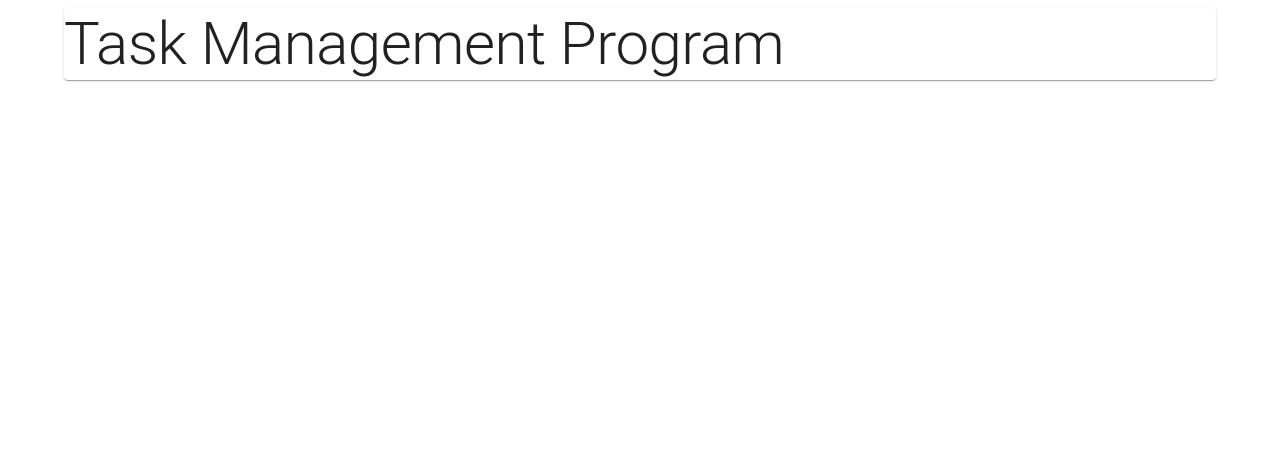
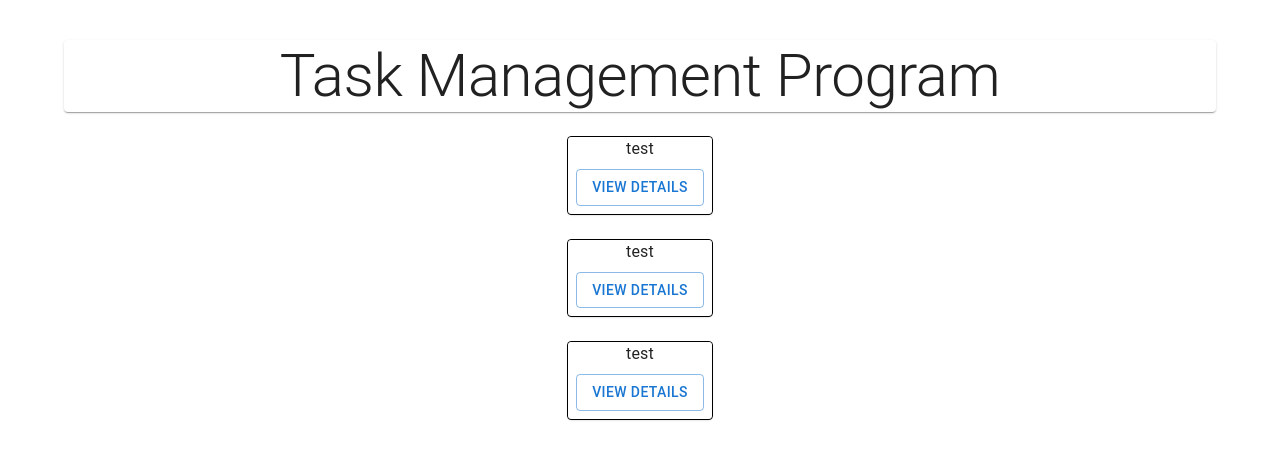
Before and after one commit to Navarro-Jonathan/COMP584-project1, a Next.js app in the folder frontend/: page / in a window 1280 px wide. Shown: the top 460 px of the page. Built offline with nearby package versions, Linux system fonts and the light colour scheme.

Commit message:
add tasks to ui

```diff
--- a/frontend/app/components/SortableItem.tsx
+++ b/frontend/app/components/SortableItem.tsx
@@ -1,8 +1,8 @@
 import React from 'react';
 import {useSortable} from '@dnd-kit/sortable';
 import {CSS} from '@dnd-kit/utilities';
-
-export function SortableItem(props: any) {
+import {Task, TaskBox} from './Task'
+export function SortableItem(props: {id: number, task: Task}) {
   const {
     attributes,
     listeners,
@@ -15,10 +15,19 @@ export function SortableItem(props: any) {
     transform: CSS.Transform.toString(transform),
     transition,
   };
-
+  const task = props.task
   return (
     <div ref={setNodeRef} style={style} {...attributes} {...listeners}>
-      {/* ... */}
+      {<TaskBox
+      task_name={task.task_name}
+      description={task.description}
+      sort_field={task.sort_field}
+      created_at={task.created_at}
+      updated_at={task.updated_at}
+      deleted_at={task.deleted_at}
+      move_handler={task.move_handler}
+      view_details_handler={task.view_details_handler}
+      ></TaskBox>}
     </div>
   );
 }
--- a/frontend/app/components/Task.tsx
+++ b/frontend/app/components/Task.tsx
@@ -1,28 +1,42 @@
-import {Button, Chip, Grid, Stack, Typography} from '@mui/material';
+import {Box, Card, Button, Grid, Stack, Typography} from '@mui/material';
 
-export const Task = (
+export const TaskBox = (
     {task_name, description, sort_field,
     created_at, updated_at, deleted_at,
     move_handler, view_details_handler}:
-        {task_name: string, description: string, sort_field: number,
-        created_at: Date, updated_at: Date, deleted_at: Date,
-        move_handler: Function, view_details_handler: Function}) => {
+        Task) => {
   return (
-    <Grid container spacing={2} key={task_name} justifyContent={"space-between"}>
-        <Grid xs={3} item textAlign={'end'}>
-            <Typography>{task_name}</Typography>
+    <Box sx={{ border: 1, borderRadius: 1}}>
+        <Card>
+            <center>
+                <Typography>{task_name}</Typography>
+            </center>
             <Stack direction={"row"}
-                justifyContent={'flex-end'}
+                justifyContent={'center'}
                 alignItems={'center'}
-                spacing={0.5}>
+                spacing={4}
+                paddingBottom={1}
+                padding={1}
+                paddingTop={1}>
                 <Button variant='outlined'
                     onClick={view_details_handler()}>
                     {"View Details"}
                 </Button>
             </Stack>
-        </Grid>
-    </Grid>
+        </Card>
+    </Box>
   );
 };
 
+export type Task = {
+    task_name: string,
+    description: string,
+    sort_field: number,
+    created_at: Date,
+    updated_at: Date,
+    deleted_at: Date,
+    move_handler: Function,
+    view_details_handler: Function
+};
+
 export default Task;
--- a/frontend/app/page.tsx
+++ b/frontend/app/page.tsx
@@ -2,6 +2,7 @@
 
 import Box from '@mui/material/Box';
 import Card from '@mui/material/Card';
+import Stack from '@mui/material/Stack';
 import Container from '@mui/material/Container';
 import Typography from '@mui/material/Typography';
 import React, {useState} from 'react';
@@ -20,7 +21,7 @@ import {
   verticalListSortingStrategy,
 } from '@dnd-kit/sortable'
 import {SortableItem} from './components/SortableItem';
-import {Task} from './components/Task'
+import { Grid } from '@mui/material';
 
 export default function Home() {
   const [items, setItems] = useState([1, 2, 3]);
@@ -30,39 +31,28 @@ export default function Home() {
       coordinateGetter: sortableKeyboardCoordinates,
     })
   );
-  const task = (
-    <p><Task task_name='test' description='description test' sort_field={0}
-      created_at={new Date("02:04:2023")}
-      updated_at={new Date("02:04:2023")}
-      deleted_at={new Date("02:04:2023")}
-      move_handler={() => console.log("moved")}
-      view_details_handler={() => console.log("view details")}
-      ></Task>
-      <Task task_name='test' description='description test' sort_field={0}
-      created_at={new Date("02:04:2023")}
-      updated_at={new Date("02:04:2023")}
-      deleted_at={new Date("02:04:2023")}
-      move_handler={() => console.log("moved")}
-      view_details_handler={() => console.log("view details")}
-      ></Task>
-      <Task task_name='test' description='description test' sort_field={0}
-      created_at={new Date("02:04:2023")}
-      updated_at={new Date("02:04:2023")}
-      deleted_at={new Date("02:04:2023")}
-      move_handler={() => console.log("moved")}
-      view_details_handler={() => console.log("view details")}
-      ></Task></p>
-      );
+  const test_task = {
+      task_name: 'test',
+      description: 'description test',
+      sort_field: 0,
+      created_at: new Date("02:04:2023"),
+      updated_at: new Date("02:04:2023"),
+      deleted_at: new Date("02:04:2023"),
+      move_handler: () => console.log("moved"),
+      view_details_handler: () => console.log("view details")
+  }
 
   return (
     <main>
       <Container>
-      <Box>
+        <Box justifyContent={'center'} paddingTop={4}>
           <Card>
+            <center>
               <Typography variant="h2">Task Management Program</Typography>
+            </center>
           </Card>
         </Box>
-      <center>
+        <Box justifyContent={'center'}>
           <DndContext
           sensors={sensors}
           collisionDetection={closestCenter}
@@ -72,10 +62,20 @@ export default function Home() {
               items={items}
               strategy={verticalListSortingStrategy}
             >
-          {items.map(id => <SortableItem key={id} id={id} />)}
+              <Grid
+                container
+                spacing={0}
+                direction="column"
+                alignItems="center"
+                paddingTop={3}
+              >
+                <Stack spacing={3}>
+                  {items.map(id => <SortableItem key={id} id={id} task={test_task}/>)}
+                </Stack>
+              </Grid>
             </SortableContext>
           </DndContext>
-      </center>
+        </Box>
       </Container>
     </main>
   );
@@ -83,7 +83,10 @@ export default function Home() {
   function handleDragEnd(event: any) {
     const {active, over} = event;
 
-    if (active.id !== over.id) {
+    if (active.id === over.id) {
+      return
+    }
+
     setItems((items) => {
       const oldIndex = items.indexOf(active.id);
       const newIndex = items.indexOf(over.id);
@@ -92,4 +95,3 @@ export default function Home() {
     });
   }
 }
-}
```
Lines whose indentation alone changed are shown as unchanged.
